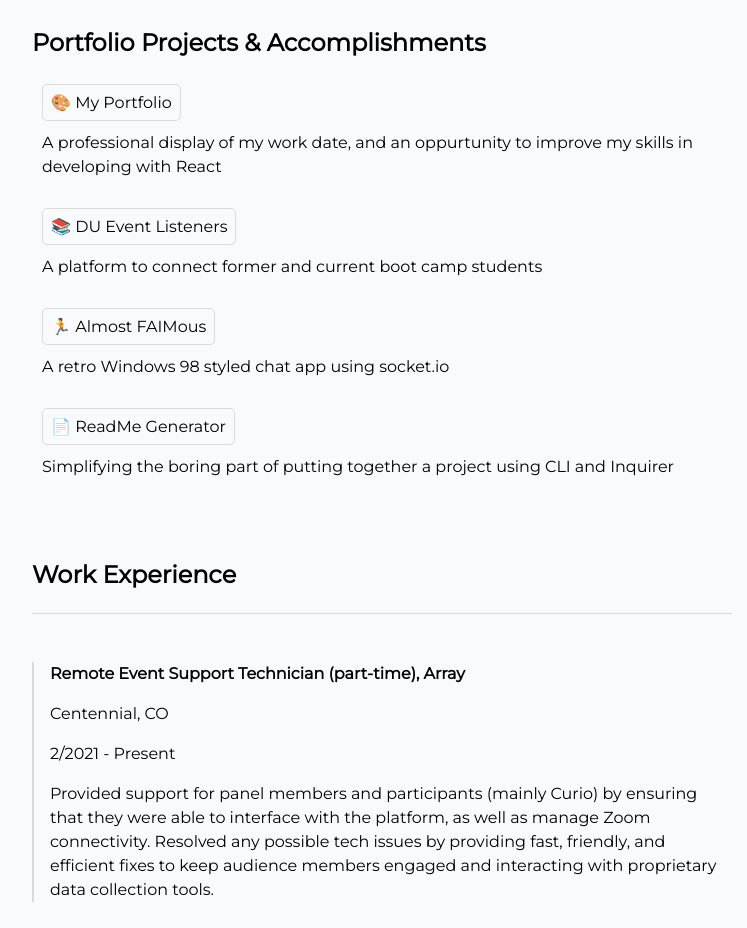
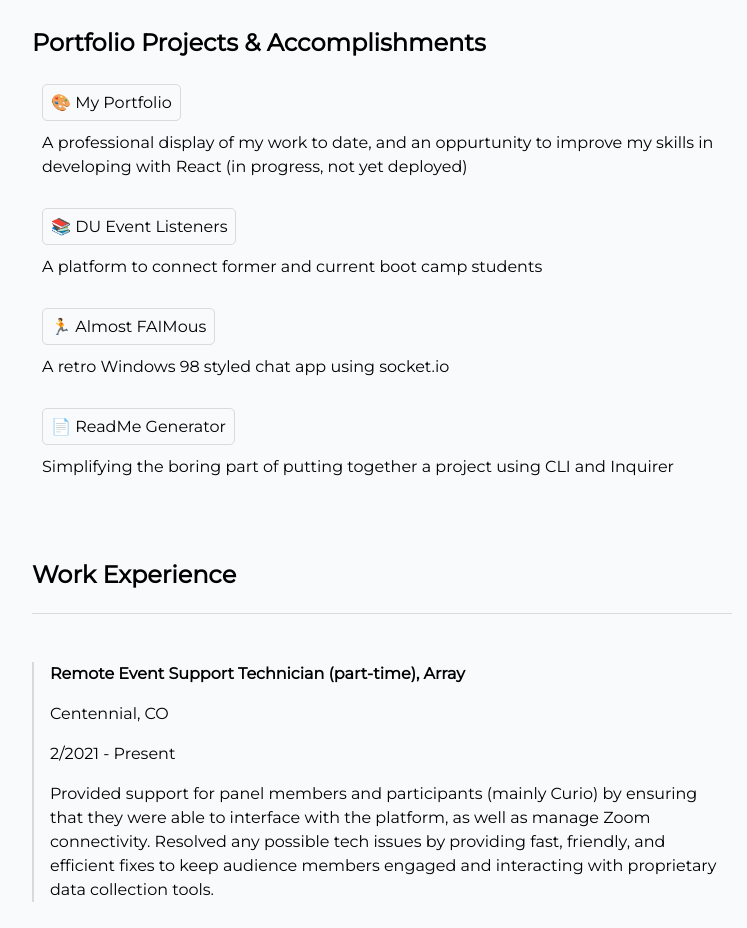
Before and after one commit to ruxpin86/My-Digitial-Resume, a plain HTML site: page index.html in a window 1280 px wide. Shown: the part 800-1728 px from the top of the page, without its empty margins (258-1005 px from the left). Drawn offline with Linux system fonts and the light colour scheme.

Commit message:
final commit for the evening to fix some proofreading errors

```diff
--- a/index.html
+++ b/index.html
@@ -174,8 +174,8 @@
             <h2>Portfolio Projects & Accomplishments</h2>
             <div class="project-card">
                 <a href="#" target="_blank"><span>🎨 </span>My Portfolio</a>
-                <p>A professional display of my work date, and an oppurtunity to improve my skills in developing with
-                    React</p>
+                <p>A professional display of my work to date, and an oppurtunity to improve my skills in developing with
+                    React (in progress, not yet deployed)</p>
             </div>
             <div class="project-card">
                 <a href="https://du-event-listeners.herokuapp.com/" target="_blank"><span>📚 </span>DU Event Listeners</a>
```
